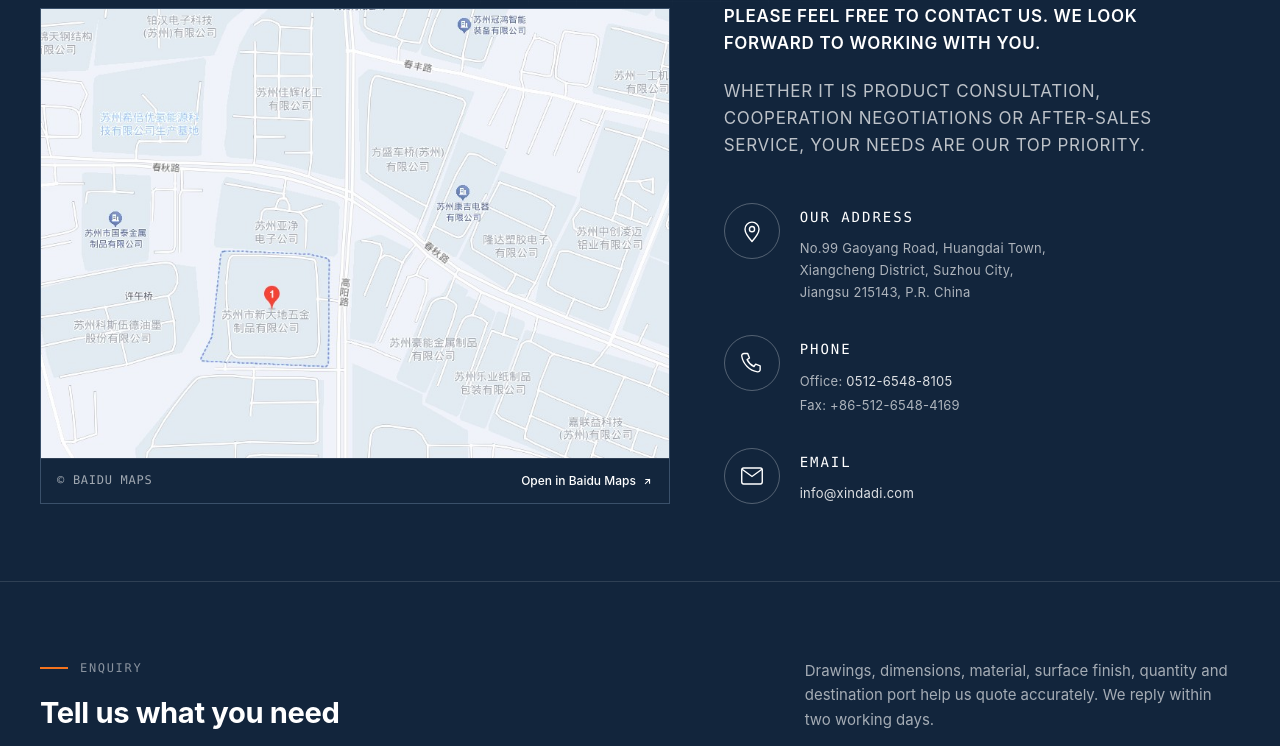
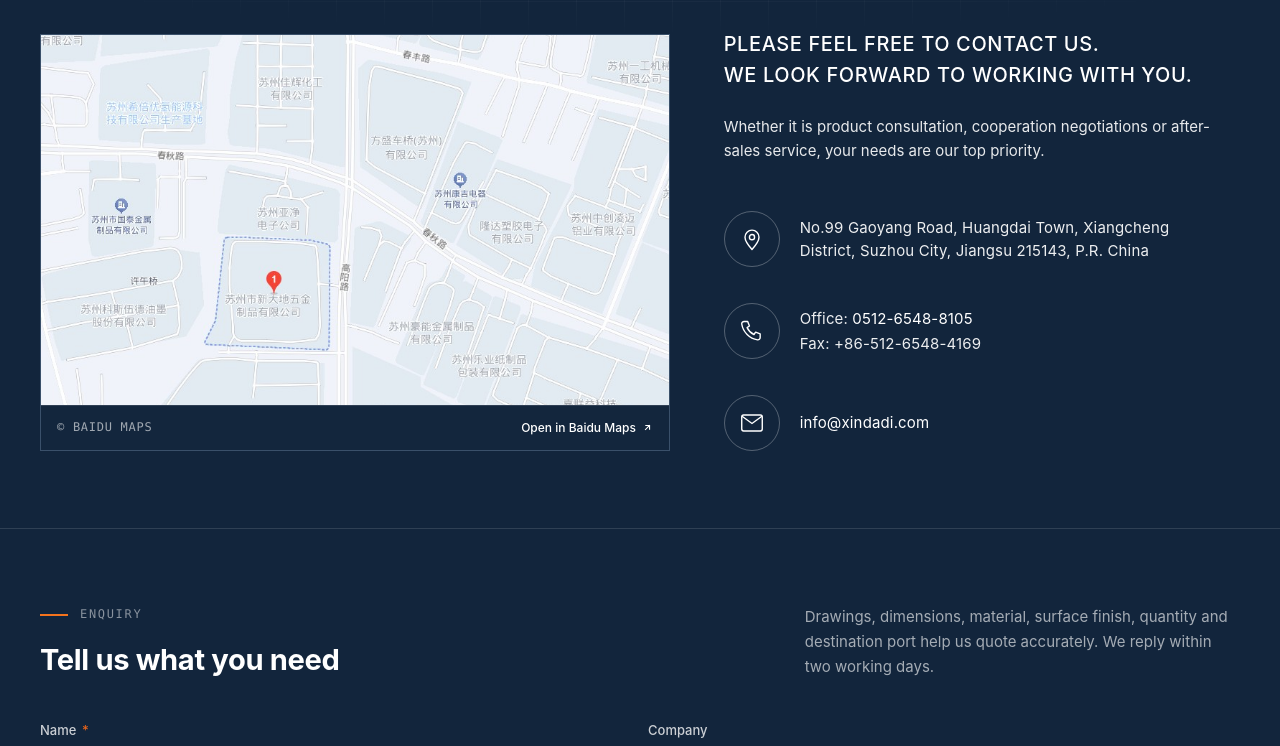
Before and after one commit to tony-zhangsan/--------v2, a plain HTML site: page en/contact.html in a window 1280 px wide. Shown: the part 160-906 px from the top of the page. Drawn offline with Linux system fonts and the light colour scheme.

Commit message:
style: 接入 Adventor 导航字体并按效果图优化关于我们与联系我们排版

```diff
--- a/assets/css/site.css
+++ b/assets/css/site.css
@@ -1160,7 +1160,7 @@ a.news-card:hover {
 .contact-hero {
   position: relative;
   overflow: hidden;
-  padding-block: clamp(1.5rem, 3vw, 2.5rem) clamp(1.5rem, 2.6vw, 2.25rem);
+  padding-block: clamp(2rem, 3.6vw, 3rem) clamp(2.25rem, 4vw, 3.25rem);
   text-align: center;
 }
 
@@ -1278,37 +1278,42 @@ html[lang="zh-CN"] .contact-hero h1 { letter-spacing: 0.14em; }
 
 /* ---------- 右侧文案 ---------- */
 .contact-intro__lead {
-  font-size: var(--text-lg);
-  font-weight: var(--weight-semibold);
-  line-height: 1.6;
-  letter-spacing: 0.04em;
+  font-size: clamp(1.0625rem, 0.95rem + 0.5vw, 1.25rem);
+  font-weight: var(--weight-medium);
+  line-height: 1.55;
+  letter-spacing: 0.03em;
   text-transform: uppercase;
   color: #fff;
   max-width: 44ch;
 }
 
-.contact-intro__lead + .contact-intro__lead {
-  margin-top: var(--space-5);
+.contact-intro__sub {
+  margin-top: var(--space-6);
+  font-size: var(--text-body);
   font-weight: var(--weight-regular);
-  color: rgba(255, 255, 255, 0.72);
+  line-height: 1.6;
+  letter-spacing: 0;
+  text-transform: none;
+  color: rgba(255, 255, 255, 0.9);
+  max-width: 52ch;
 }
 
-html[lang="zh-CN"] .contact-intro__lead { letter-spacing: 0.03em; }
+html[lang="zh-CN"] .contact-intro__lead { letter-spacing: 0.04em; text-transform: none; }
 
-/* 第一条引导语的字面上缘与地图上边线对齐：抵掉 1.6 行高的半行距 */
-.contact-intro > .contact-intro__lead:first-child { margin-top: -0.3em; }
+/* 第一条引导语的字面上缘与地图上边线对齐 */
+.contact-intro > .contact-intro__lead:first-child { margin-top: -0.25em; }
 
 .contact-list {
-  margin-top: clamp(2rem, 3.6vw, 2.75rem);
+  margin-top: clamp(2.25rem, 4vw, 3rem);
   display: grid;
-  gap: clamp(1.5rem, 2.6vw, 2rem);
+  gap: clamp(1.75rem, 3vw, 2.25rem);
 }
 
 .contact-item {
   display: grid;
   grid-template-columns: 56px 1fr;
   gap: var(--space-5);
-  align-items: start;
+  align-items: center;
 }
 
 .contact-item__icon {
@@ -1328,7 +1333,7 @@ html[lang="zh-CN"] .contact-intro__lead { letter-spacing: 0.03em; }
   color: var(--cta-large);
 }
 
-.contact-item__body { padding-top: 3px; }
+.contact-item__body { padding-top: 0; }
 
 .contact-item__label {
   font-family: var(--font-mono);
@@ -1341,15 +1346,15 @@ html[lang="zh-CN"] .contact-intro__lead { letter-spacing: 0.03em; }
 }
 
 .contact-item__value {
-  font-size: var(--text-sm);
-  line-height: 1.7;
-  color: rgba(255, 255, 255, 0.66);
-  letter-spacing: 0.02em;
+  font-size: var(--text-body);
+  line-height: 1.55;
+  color: rgba(255, 255, 255, 0.92);
+  letter-spacing: 0.01em;
 }
 
 .contact-item__value + .contact-item__value { margin-top: 2px; }
 
-.contact-item__value a { color: rgba(255, 255, 255, 0.86); }
+.contact-item__value a { color: #fff; }
 .contact-item__value a:hover { color: #fff; text-decoration: underline; text-underline-offset: 3px; }
 
 /* ---------- 询盘 ---------- */
@@ -1479,3 +1484,11 @@ html[lang="zh-CN"] .contact-intro__lead { letter-spacing: 0.03em; }
   html[lang="zh-CN"] .contact-hero h1 { letter-spacing: 0.1em; }
   .contact-map__bar span { font-size: 10px; letter-spacing: 0.04em; }
 }
+
+/* ===== 2026-11-16 全站导航换几何字体 ===== */
+@font-face { font-family: "Adventor"; src: url("../fonts/adventor-regular.woff2") format("woff2"); font-weight: 400; font-display: swap; }
+@font-face { font-family: "Adventor"; src: url("../fonts/adventor-bold.woff2") format("woff2"); font-weight: 700; font-display: swap; }
+:root { --font-gothic: "Adventor", "Century Gothic", "PingFang SC", "Microsoft YaHei", sans-serif; }
+
+/* 导航（含手机端抽屉）；中文页的中文字自动回退到苹方/雅黑 */
+.nav__link { font-family: var(--font-gothic); }
--- a/en/contact.html
+++ b/en/contact.html
@@ -21,7 +21,7 @@
 
 <link rel="stylesheet" href="../assets/css/tokens.css">
 <link rel="stylesheet" href="../assets/css/base.css">
-<link rel="stylesheet" href="../assets/css/site.css?v=3">
+<link rel="stylesheet" href="../assets/css/site.css?v=5">
 
 <script type="application/ld+json">
 {
@@ -86,7 +86,6 @@
   <section class="contact-hero" aria-label="Contact Us">
     <div class="container contact-hero__inner">
       <h1>Contact Us</h1>
-      <span class="contact-hero__rule" aria-hidden="true"></span>
     </div>
   </section>
 
@@ -115,8 +114,8 @@
 
       <!-- 右栏 -->
       <div class="contact-intro">
-        <p class="contact-intro__lead">Please feel free to contact us. We look forward to working with you.</p>
-        <p class="contact-intro__lead">Whether it is product consultation, cooperation negotiations or after-sales service, your needs are our top priority.</p>
+        <p class="contact-intro__lead">Please feel free to contact us.<br>We look forward to working with you.</p>
+        <p class="contact-intro__sub">Whether it is product consultation, cooperation negotiations or after-sales service, your needs are our top priority.</p>
 
         <ul class="contact-list">
           <li class="contact-item">
@@ -127,11 +126,9 @@
               </svg>
             </span>
             <div class="contact-item__body">
-              <p class="contact-item__label">Our Address</p>
               <p class="contact-item__value">
-                No.99 Gaoyang Road, Huangdai Town,<br>
-                Xiangcheng District, Suzhou City,<br>
-                Jiangsu 215143, P.R. China
+                No.99 Gaoyang Road, Huangdai Town, Xiangcheng<br>
+                District, Suzhou City, Jiangsu 215143, P.R. China
               </p>
             </div>
           </li>
@@ -144,7 +141,6 @@
               </svg>
             </span>
             <div class="contact-item__body">
-              <p class="contact-item__label">Phone</p>
               <p class="contact-item__value">
                 Office: <a href="tel:+8651265488105">0512-6548-8105</a>
               </p>
@@ -160,7 +156,6 @@
               </svg>
             </span>
             <div class="contact-item__body">
-              <p class="contact-item__label">Email</p>
               <p class="contact-item__value">
                 <a href="mailto:info@xindadi.com">info@xindadi.com</a>
               </p>
```
Also changed, not shown: assets/css/about.css (+51 -1 lines), en/about.html (+5 -5 lines), en/category.html (+1 -1 lines), en/index.html (+1 -1 lines), en/products.html (+1 -1 lines), zh/about.html (+2 -2 lines), zh/category.html (+1 -1 lines), zh/contact.html (+3 -7 lines), zh/index.html (+1 -1 lines), zh/products.html (+1 -1 lines), assets/fonts/adventor-bold.woff2 (added), assets/fonts/adventor-regular.woff2 (added).
